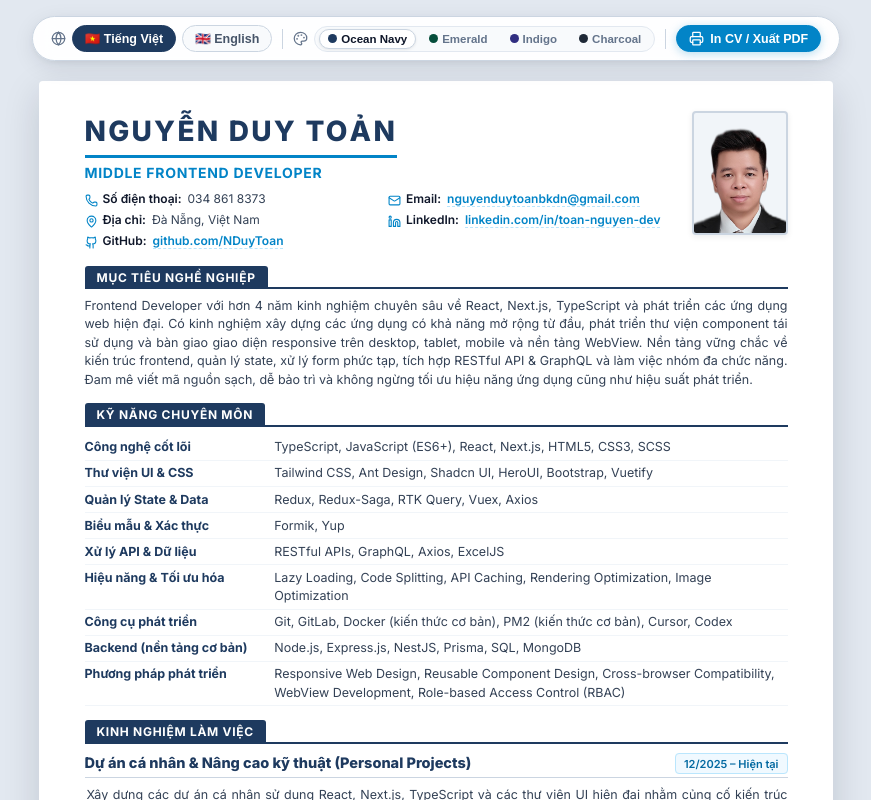
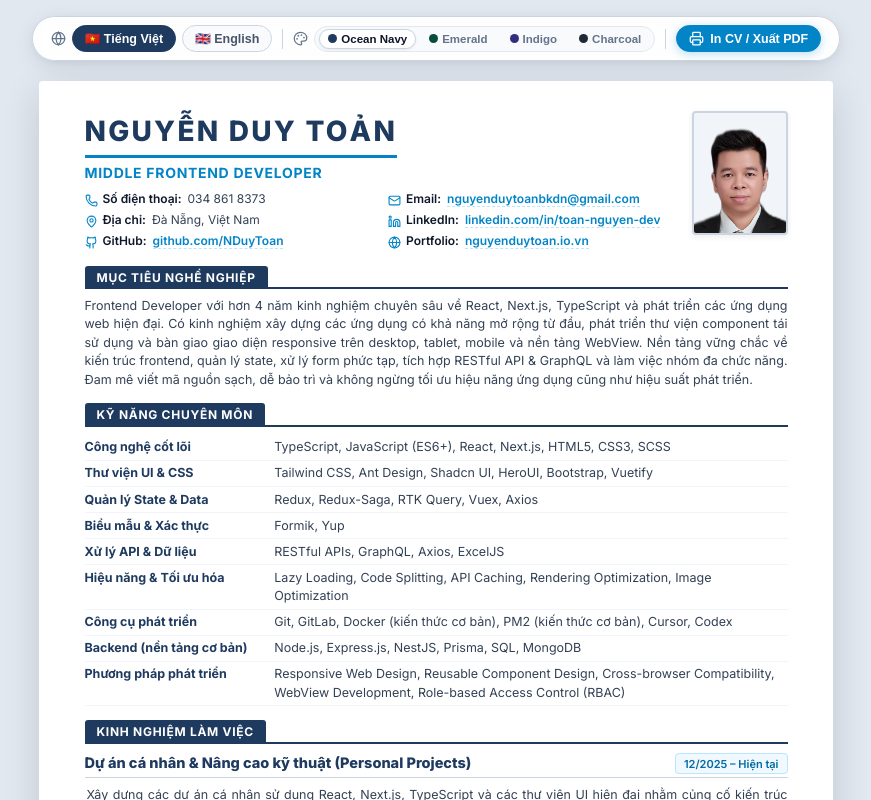
Before and after one commit to NDuyToan/cv-builder, a React (Vite) app: page / in a window 1280 px wide. Shown: the top 800 px of the page, without its empty margins (204-1075 px from the left). Built offline with nearby package versions, Linux system fonts and the light colour scheme.

Commit message:
add porfolio, hidden project

```diff
--- a/src/components/EducationSection.tsx
+++ b/src/components/EducationSection.tsx
@@ -12,7 +12,8 @@ export const EducationSection: React.FC<EducationSectionProps> = ({
   education,
   labels,
 }) => {
-  if (!education || education.length === 0) return null;
+  const visibleEducation = (education || []).filter((edu) => !edu.hidden);
+  if (!visibleEducation || visibleEducation.length === 0) return null;
 
   return (
     <>
@@ -21,7 +22,7 @@ export const EducationSection: React.FC<EducationSectionProps> = ({
         <div className="section-line"></div>
       </div>
       <div className="section-content">
-        {education.map((edu, index) => (
+        {visibleEducation.map((edu, index) => (
           <div
             className={`edu-entry ${edu.pageBreakBefore ? 'page-break-before' : ''}`}
             key={index}
--- a/src/components/ExperienceSection.tsx
+++ b/src/components/ExperienceSection.tsx
@@ -13,7 +13,24 @@ export const ExperienceSection: React.FC<ExperienceSectionProps> = ({
   experiences,
   labels,
 }) => {
-  if (!experiences || experiences.length === 0) return null;
+  const visibleExperiences = (experiences || [])
+    .filter((exp) => !exp.hidden)
+    .map((exp) => ({
+      ...exp,
+      projects: exp.projects?.filter((proj) => !proj.hidden),
+    }))
+    .filter((exp) => {
+      // Nếu công ty có định nghĩa projects nhưng tất cả đều bị ẩn và không có mô tả riêng thì ẩn công ty
+      const hadProjects = exp.projects !== undefined;
+      const hasRemainingProjects = Boolean(exp.projects && exp.projects.length > 0);
+      const hasText = Boolean(exp.description || (exp.bullets && exp.bullets.length > 0));
+      if (hadProjects && !hasRemainingProjects && !hasText) {
+        return false;
+      }
+      return true;
+    });
+
+  if (!visibleExperiences || visibleExperiences.length === 0) return null;
 
   return (
     <>
@@ -22,7 +39,7 @@ export const ExperienceSection: React.FC<ExperienceSectionProps> = ({
         <div className="section-line"></div>
       </div>
       <div className="section-content">
-        {experiences.map((exp, expIdx) => (
+        {visibleExperiences.map((exp, expIdx) => (
           <div
             className={`exp-entry ${exp.pageBreakBefore ? 'page-break-before' : ''}`}
             key={expIdx}
--- a/src/components/Header.tsx
+++ b/src/components/Header.tsx
@@ -89,6 +89,25 @@ export const Header: React.FC<HeaderProps> = ({ personalInfo, labels }) => {
             </div>
           )}
 
+          {contact.portfolio && (
+            <div className="contact-item">
+              <span className="contact-label">
+                <Globe size={13} className="contact-icon" />
+                <span>{labels.portfolio || 'Portfolio:'}</span>
+              </span>
+              <span className="contact-value">
+                <a
+                  href={contact.portfolio.url}
+                  target="_blank"
+                  rel="noopener noreferrer"
+                  className="cv-link"
+                >
+                  {contact.portfolio.label}
+                </a>
+              </span>
+            </div>
+          )}
+
           {contact.website && (
             <div className="contact-item">
               <span className="contact-label">
--- a/src/components/SkillsSection.tsx
+++ b/src/components/SkillsSection.tsx
@@ -7,7 +7,8 @@ interface SkillsSectionProps {
 }
 
 export const SkillsSection: React.FC<SkillsSectionProps> = ({ title, skills }) => {
-  if (!skills || skills.length === 0) return null;
+  const visibleSkills = (skills || []).filter((s) => !s.hidden);
+  if (!visibleSkills || visibleSkills.length === 0) return null;
 
   return (
     <>
@@ -18,7 +19,7 @@ export const SkillsSection: React.FC<SkillsSectionProps> = ({ title, skills }) =
       <div className="section-content">
         <table className="skills-table">
           <tbody>
-            {skills.map((skillGroup, index) => (
+            {visibleSkills.map((skillGroup, index) => (
               <tr key={index}>
                 <td className="skill-cat">{skillGroup.category}</td>
                 <td className="skill-items">{skillGroup.items.join(', ')}</td>
--- a/src/data/cv-en.ts
+++ b/src/data/cv-en.ts
@@ -23,6 +23,7 @@ export const cvEnglish: CVData = {
     address: 'Location:',
     linkedin: 'LinkedIn:',
     github: 'GitHub:',
+    portfolio: 'Portfolio:',
   },
   personalInfo: {
     name: 'NGUYEN DUY TOAN',
@@ -39,6 +40,10 @@ export const cvEnglish: CVData = {
       github: {
         label: 'github.com/NDuyToan',
         url: 'https://github.com/NDuyToan',
+      },
+      portfolio: {
+        label: 'nguyenduytoan.io.vn',
+        url: 'https://www.nguyenduytoan.io.vn/',
       },
     },
   },
--- a/src/data/cv-vi.ts
+++ b/src/data/cv-vi.ts
@@ -23,6 +23,7 @@ export const cvVietnamese: CVData = {
     address: "Địa chỉ:",
     linkedin: "LinkedIn:",
     github: "GitHub:",
+    portfolio: "Portfolio:",
   },
   personalInfo: {
     name: "NGUYỄN DUY TOẢN",
@@ -39,6 +40,10 @@ export const cvVietnamese: CVData = {
       github: {
         label: "github.com/NDuyToan",
         url: "https://github.com/NDuyToan",
+      },
+      portfolio: {
+        label: "nguyenduytoan.io.vn",
+        url: "https://www.nguyenduytoan.io.vn/",
       },
     },
   },
```
Also changed, not shown: src/types/cv.ts (+13 -0 lines).
